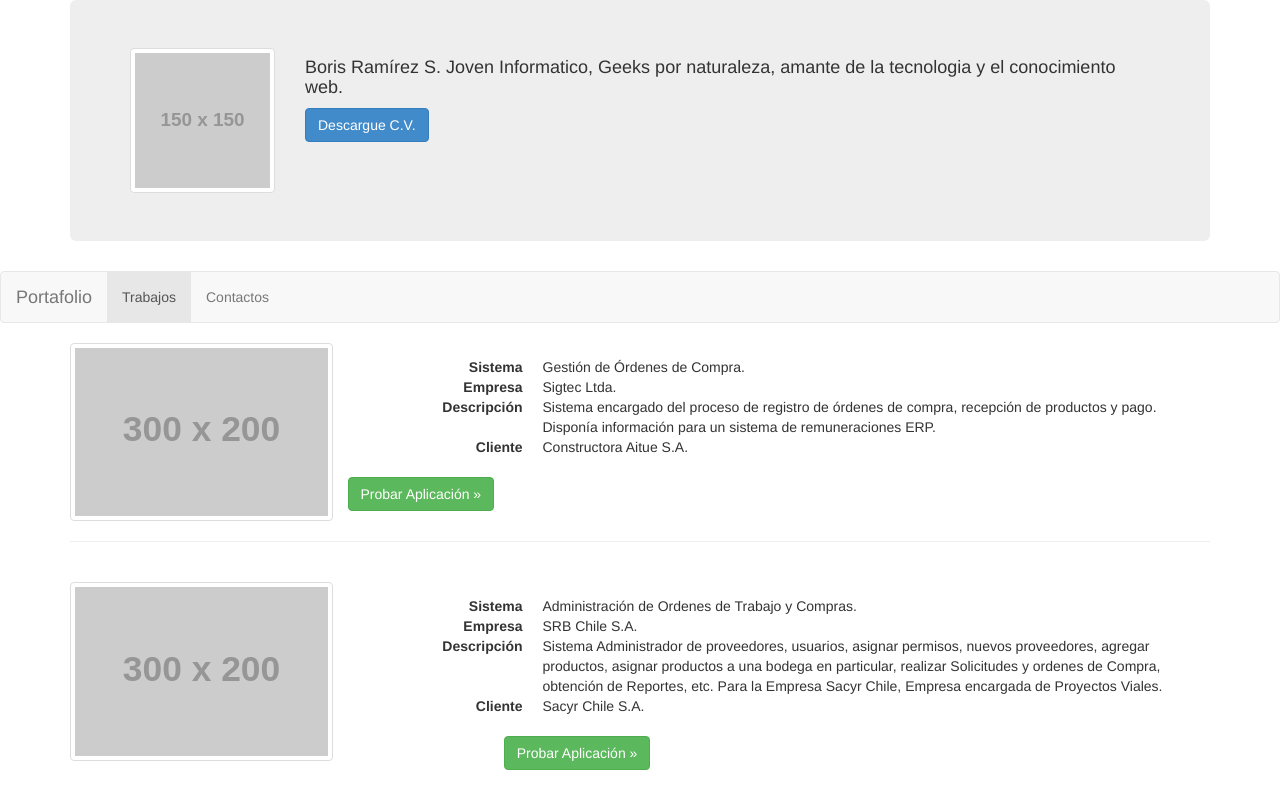
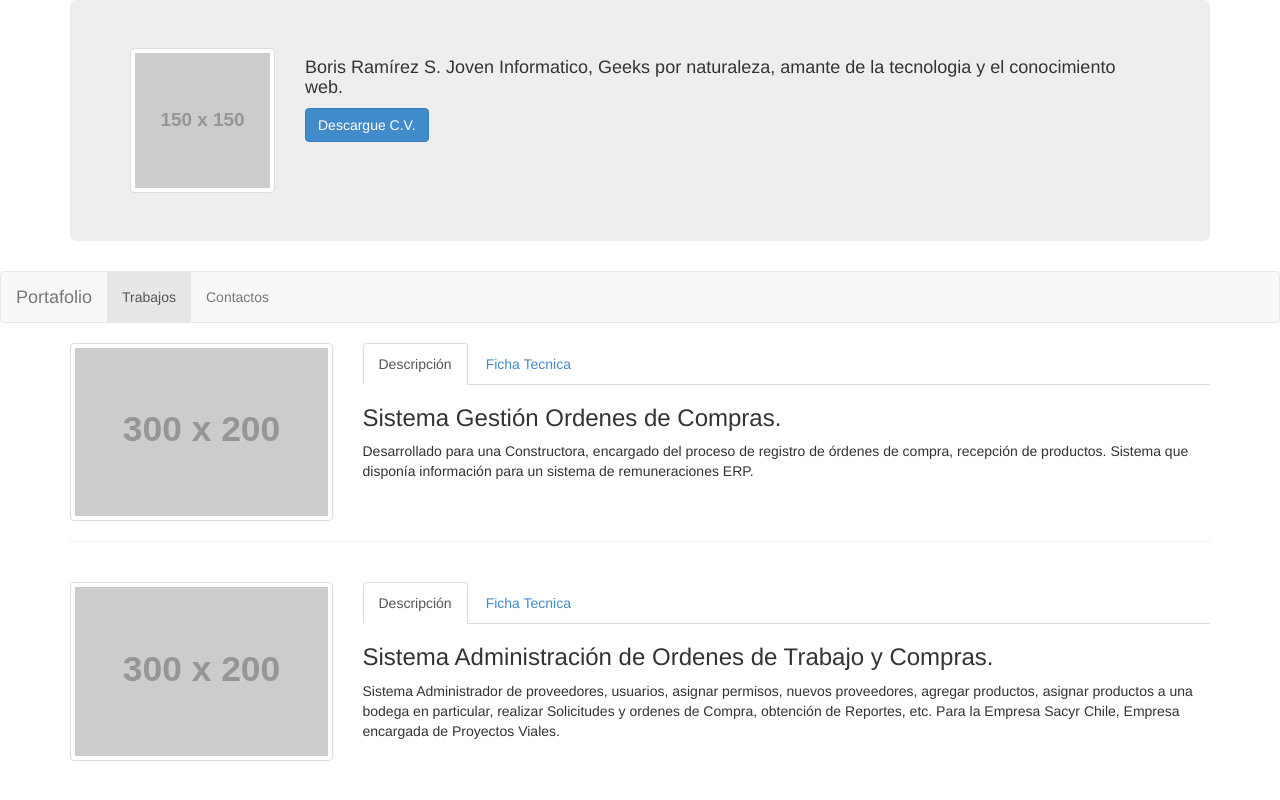
Before and after one commit to zirob/MiPortafolio, a PHP site: page /trabajos.php in a window 1280 px wide. Run offline with PHP 8.4, Linux system fonts and the light colour scheme; grey boxes labelled with a size stand in for pictures from a placeholder-image service; some libraries are stand-ins or nearby versions.

Commit message:
Se agrego pestañas que dividian la informacion de los proyectos en Descripcion y Ficha tecnica. Ademas cambio de barra de navegaión

```diff
--- a/header.html
+++ b/header.html
@@ -27,29 +27,3 @@
         </div>
     </div>
 </div>
-
-<!-- boton para que aparece para resoluciones pequeñas (Smartphones) -->
-<nav class="navbar navbar-default" role="navigation">
-    <div class="navbar-header">
-        <button type="button" class="navbar-toggle" data-toggle="collapse" data-target=".navbar-ex1-collapse">
-            <span class="sr-only">Cambiar Navegación</span>
-            <span class="icon-bar"></span>
-            <span class="icon-bar"></span>
-            <span class="icon-bar"></span>
-        </button>
-        <a href="#" class="navbar-brand">Portafolio</a>
-    </div>
-    <!-- Opciones del menu -->
-    <div class="collapse navbar-collapse navbar-ex1-collapse ">
-        <ul class="nav navbar-nav">
-            <li class="active"><a href="trabajos.html?id=1">Trabajos</a></li>
-            <li><a href="contactos.php">Contactos</a></li>
-        </ul>
-    </div>
-</nav>
-
-<!-- Contenido -->
-<div class="container">
-    <div class="row">
-        <div class="col-md-12">
-        <!-- .... -->
--- a/trabajos.php
+++ b/trabajos.php
@@ -1,32 +1,6 @@
-<!DOCTYPE html>
-<html>
-<head>
-    <title>Portafolio | Boris Ramírez S.</title>
-    <meta charset="UTF-8">
-    <meta name="viewport" content="width=device-width, initial-scale=1.0">
-    <!-- Bootstrap -->
-    <link href="css/bootstrap.css" rel="stylesheet">
-    <link href="css/bootstrap-glyphicons.css" rel="stylesheet">
-</head>
-<body>
-<div class="container">
-    <div class="jumbotron">
-        <div class="row">
-            <div class="col-md-2">
-                <img src="http://placehold.it/150x150" alt="" class="img-thumbnail img-responsive">
-            </div> <!-- col-lg-2 -->
-            <div class="col-md-10">
-                  <h4>
-                      Boris Ramírez S. Joven Informatico, Geeks por naturaleza, amante de la tecnologia y el conocimiento web.
-                  </h4>
-                  <p>
-                    <a class="btn btn-primary btn-large " href="doc/Curriculum Vitae - Boris Ramirez Saavedra.pdf" download="Curriculum Vitae - Boris Ramirez Saavedra">Descargue C.V.</a>
-                    <!-- <a href="https://docs.google.com/file/d/0BzjNkunnxnVzb2o4Zm80QlRabmc/edit?usp=sharing" class="btn btn-primary btn-large ">Descargue C.V.</a> -->
-                  </p>
-            </div>
-        </div>
-    </div>
-</div>
+<?
+include('header.html');
+?>
 
 <!-- boton para que aparece para resoluciones pequeñas (Smartphones) -->
 <nav class="navbar navbar-default" role="navigation">
@@ -52,16 +26,26 @@
 <div class="container">
     <div class="row">
         <div class="col-md-12">
-        <!-- .... -->
-
-<div class="tab-content">
-                <div class="tab-pane active" id="trabajos">
+            <!-- <div class="tab-content">
+                  <div class="tab-pane active" id="trabajos"> -->
                       <div class="row">
                             <!-- Primer trabajo -->
                             <div class="col-md-4 col-lg-3 ">
                                 <a href="#"><img src="http://placehold.it/300x200" alt="placeholder" class="thumbnail"></a>
                             </div>
+
                             <div class="col-md-8 col-lg-9">
+                                  <ul class="nav nav-tabs">
+                                      <li class="active" ><a href="#trabajos1" data-toggle="tab">Descripción</a></li>
+                                      <li ><a href="#contacto1" data-toggle="tab">Ficha Tecnica</a></li>
+                                  </ul>
+                                  <div class="tab-content">
+                                      <div class="tab-pane active" id="trabajos1">
+                                              <h3>Sistema Gestión Ordenes de Compras.</h3>
+                                              <p>Desarrollado para una Constructora, encargado del proceso de registro de órdenes de compra, recepción de
+                                              productos. Sistema que disponía información para un sistema de remuneraciones ERP.</p>
+                                      </div><!-- div trabajos -->
+                                      <div class="tab-pane" id="contacto1">
                                                   <dl class="dl-horizontal ">
                                                     <dt>Sistema</dt>
                                                     <dd>Gestión de Órdenes de Compra.</dd>
@@ -72,22 +56,29 @@
                                                     <dt>Cliente</dt>
                                                     <dd>Constructora Aitue S.A.</dd>
                                                   </dl>
+                                      </div><!-- div trabajos -->
+                                  </div><!-- tab-content -->
                             </div>
 
-                      <div class="row">
-                          <div >
-                           <p><a href="#" class="btn btn-success">Probar Aplicación &raquo</a></p>
-                       </div>
-                   </div>
-               </div>
                       </div>
                   <hr>
                   <div class="row">
                       <br>
-            <div class="col-lg-3">
+                      <div class="col-md-4 col-lg-3">
                           <a href="../sacyrchile.cl" target="_blank"><img src="http://placehold.it/300x200" alt="placeholder" class="pull-left thumbnail"></a>
                       </div>
-            <div class="col-lg-9">
+                      <div class="col-md-8 col-lg-9">
+                              <ul class="nav nav-tabs">
+                                      <li class="active" ><a href="#trabajos2" data-toggle="tab">Descripción</a></li>
+                                      <li ><a href="#contacto2" data-toggle="tab">Ficha Tecnica</a></li>
+                              </ul>
+                              <div class="tab-content">
+                                   <div class="tab-pane active" id="trabajos2">
+                                              <h3>Sistema Administración de Ordenes de Trabajo y Compras.</h3>
+                                              <p>Sistema Administrador de proveedores, usuarios, asignar permisos, nuevos proveedores, agregar productos, asignar productos a una bodega en particular, realizar Solicitudes y
+                                               ordenes de Compra, obtención de Reportes, etc. Para la Empresa Sacyr Chile, Empresa encargada de Proyectos Viales. </p>
+                                   </div><!-- div trabajos -->
+                                   <div class="tab-pane" id="contacto2">
                                           <dl class="dl-horizontal ">
                                               <dt>Sistema</dt>
                                               <dd>Administración de Ordenes de Trabajo y Compras.</dd>
@@ -98,13 +89,14 @@
                                               <dt>Cliente</dt>
                                               <dd>Sacyr Chile S.A.</dd>
                                           </dl>
-              <div class="col-lg-offset-2">
-                <p><a href="../sacyrchile.cl" target="_blank" class="btn btn-success">Probar Aplicación &raquo</a></p>
                                     </div>
                               </div>
-
-    </div><!-- row -->
-</div><!-- tab-pane -->
+                              <!-- <div class="col-lg-offset-2">
+                                <p><a href="../sacyrchile.cl" target="_blank" class="btn btn-success">Probar Aplicación &raquo</a></p>
+                              </div> -->
+                      </div>
+                  <!-- </div>
+            </div> -->
 <?
 include('footer.html');
 ?>
```
Lines whose indentation alone changed are shown as unchanged.
